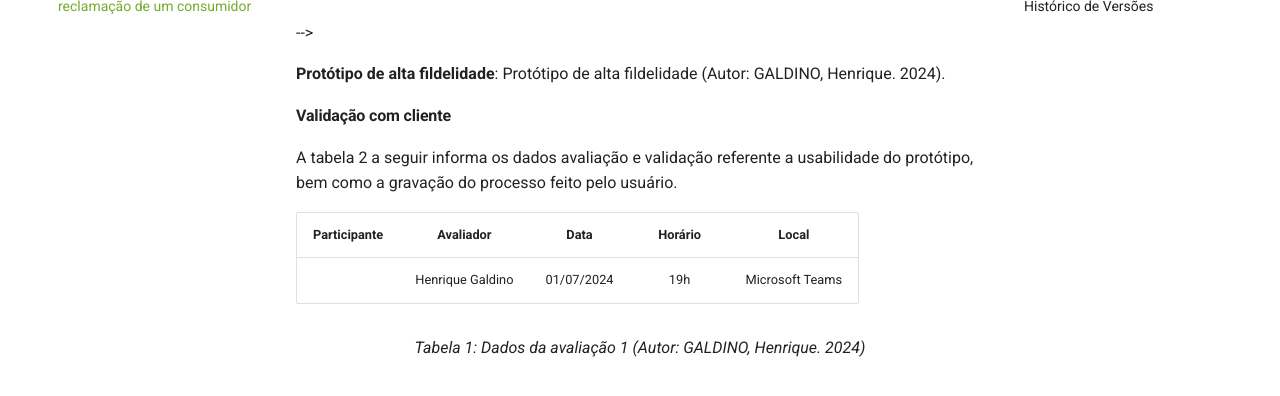
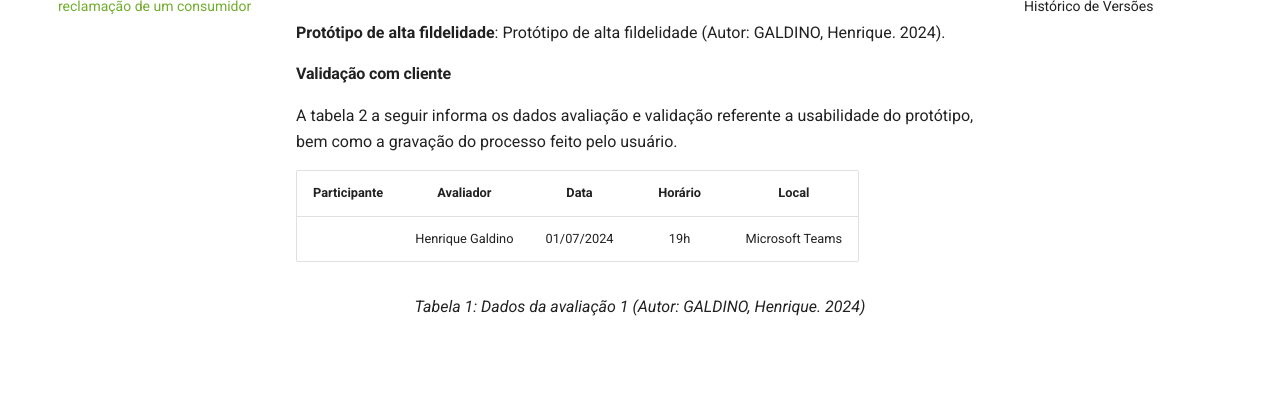
Before and after one commit to Requisitos-de-Software/2024.1-Grupo08, an MkDocs documentation site: the page built from docs/Validação/Prototipagem/Responder.md, in a window 1280 px wide and 900 px high, scrolled down 2293 px, cut to the strip 237-633 px from the top of the window. Built offline with MkDocs 1.6.1 and Material for MkDocs 9.7.7, drawn with Linux system fonts in a browser that asks for light colours; comment, search, counter and statistics services are not loaded.

Commit message:
fix pagina

```diff
--- a/docs/Validação/Prototipagem/Responder.md
+++ b/docs/Validação/Prototipagem/Responder.md
@@ -27,7 +27,7 @@ O protótipo apresenta uma breve representação da tela de reclamações do pon
 
 O protótipo, desenvolvido com o uso da ferramenta [Figma](https://requisitos-de-software.github.io/2024.1-Consumidor.gov/Planejamento/ferramentas/#2-lista-de-ferramentas-utilizadas), foi desenvolvido um protótipo de alta fidelidade que buscasse abranger os requisitos listados anteriormente. Este protótipo pode ser visto abaixo:
 
-<iframe style="border: 1px solid rgba(0, 0, 0, 0.1);" width="834" height="1194" src="https://www.figma.com/embed?embed_host=share&url=https%3A%2F%2Fwww.figma.com%2Fproto%2FDK5hEGNw7fSRsQPwzz15Pv%2FReclama%25C3%25A7%25C3%25B5es-EMPRESA%3Fnode-id%3D30-111%26t%3DbawDKX4jJmGVh9p3-1%26scaling%3Dmin-zoom%26content-scaling%3Dfixed%26page-id%3D0%253A1%26starting-point-node-id%3D30%253A111" allowfullscreen></iframe> -->
+<iframe style="border: 1px solid rgba(0, 0, 0, 0.1);" width="834" height="1194" src="https://www.figma.com/embed?embed_host=share&url=https%3A%2F%2Fwww.figma.com%2Fproto%2FDK5hEGNw7fSRsQPwzz15Pv%2FReclama%25C3%25A7%25C3%25B5es-EMPRESA%3Fnode-id%3D30-111%26t%3DbawDKX4jJmGVh9p3-1%26scaling%3Dmin-zoom%26content-scaling%3Dfixed%26page-id%3D0%253A1%26starting-point-node-id%3D30%253A111" allowfullscreen></iframe>
 
 <p> <b>Protótipo de alta fildelidade</b>: Protótipo de alta fildelidade (Autor: GALDINO, Henrique. 2024).</p>
 
```
